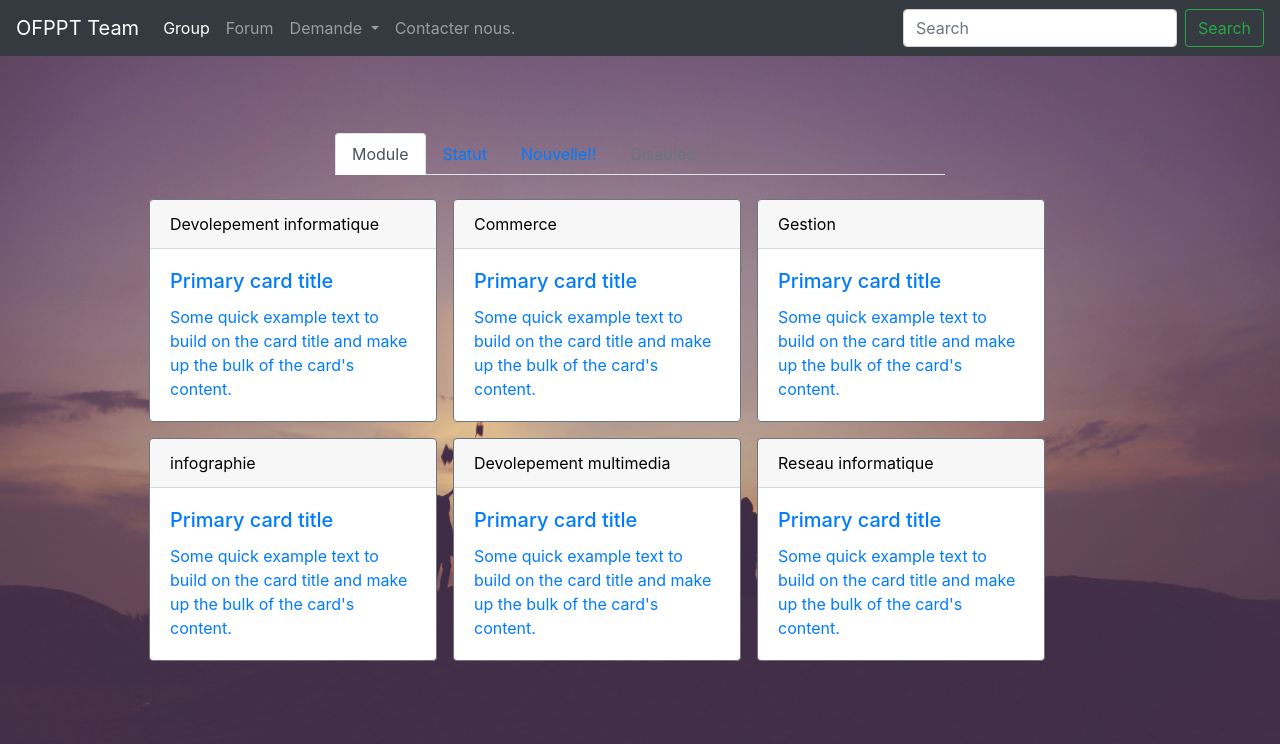
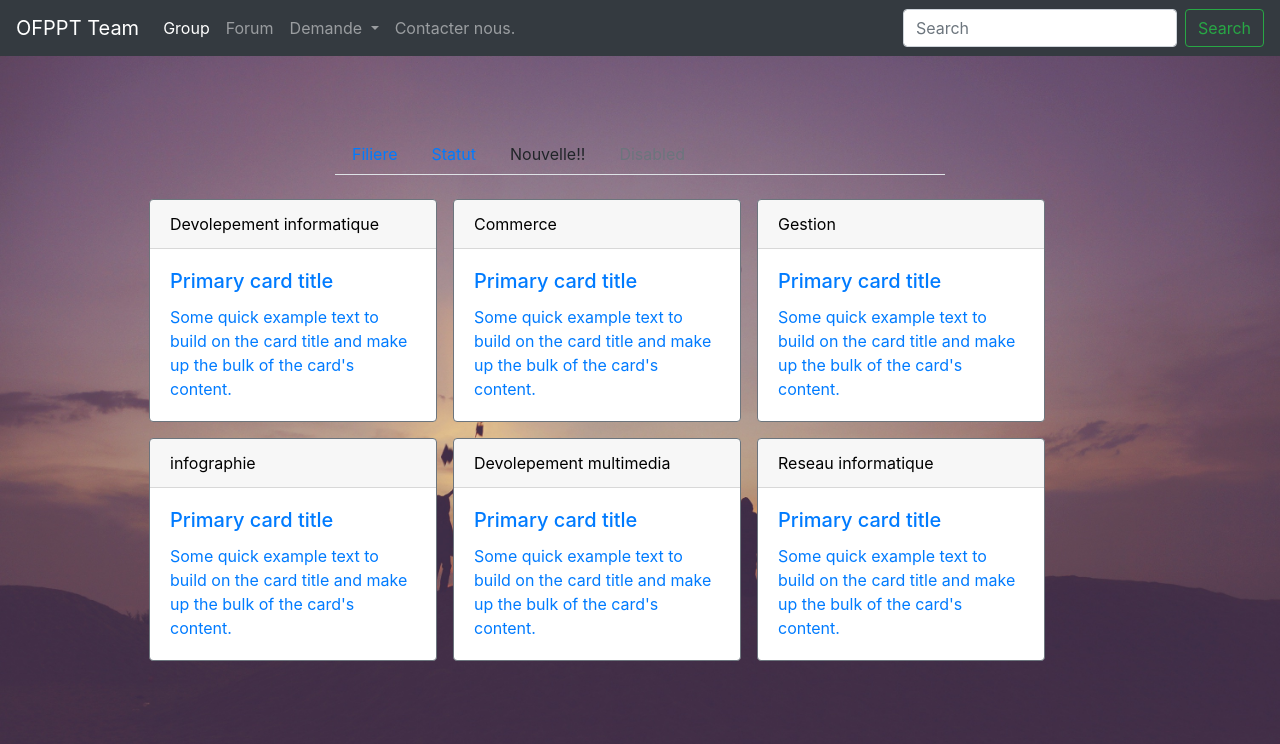
Before and after one commit to OFPPTEAM/OFPPTEAM, an Angular app: page /forum/filiere in a window 1280 px wide. Shown: the top 744 px of the page. Built offline with nearby package versions, Linux system fonts and the light colour scheme.

Commit message:
kherba9t chwia

```diff
--- a/src/app/forum/forum.component.html
+++ b/src/app/forum/forum.component.html
@@ -1,18 +1,18 @@
 
  <div class="menuchoix container col-md-6">
 
-<ul class="nav nav-tabs">
+<ul class="nav nav-tabs" >
   <li class="nav-item">
-    <a routerLink="/forum/filiere" class="nav-link active" href="#">Module</a>
+    <a routerLink="/forum/filiere" class="nav-link" data-toggle="pill">Filiere</a>
   </li>
   <li class="nav-item">
-    <a routerLink="/forum/statut" class="nav-link" href="#">Statut</a>
+    <a routerLink="/forum/statut" class="nav-link" data-toggle="pill">Statut</a>
   </li>
   <li class="nav-item">
-    <a class="nav-link" href="#">Nouvelle!!</a>
+    <a class="nav-link">Nouvelle!!</a>
   </li>
   <li class="nav-item">
-    <a class="nav-link disabled" href="#">Disabled</a>
+    <a class="nav-link disabled">Disabled</a>
   </li>
 </ul>
 
--- a/src/app/forum/forum.component.ts
+++ b/src/app/forum/forum.component.ts
@@ -7,6 +7,7 @@ import { Component, OnInit } from '@angular/core';
 })
 export class ForumComponent implements OnInit {
 
+
   constructor() { }
 
   ngOnInit() {
```
